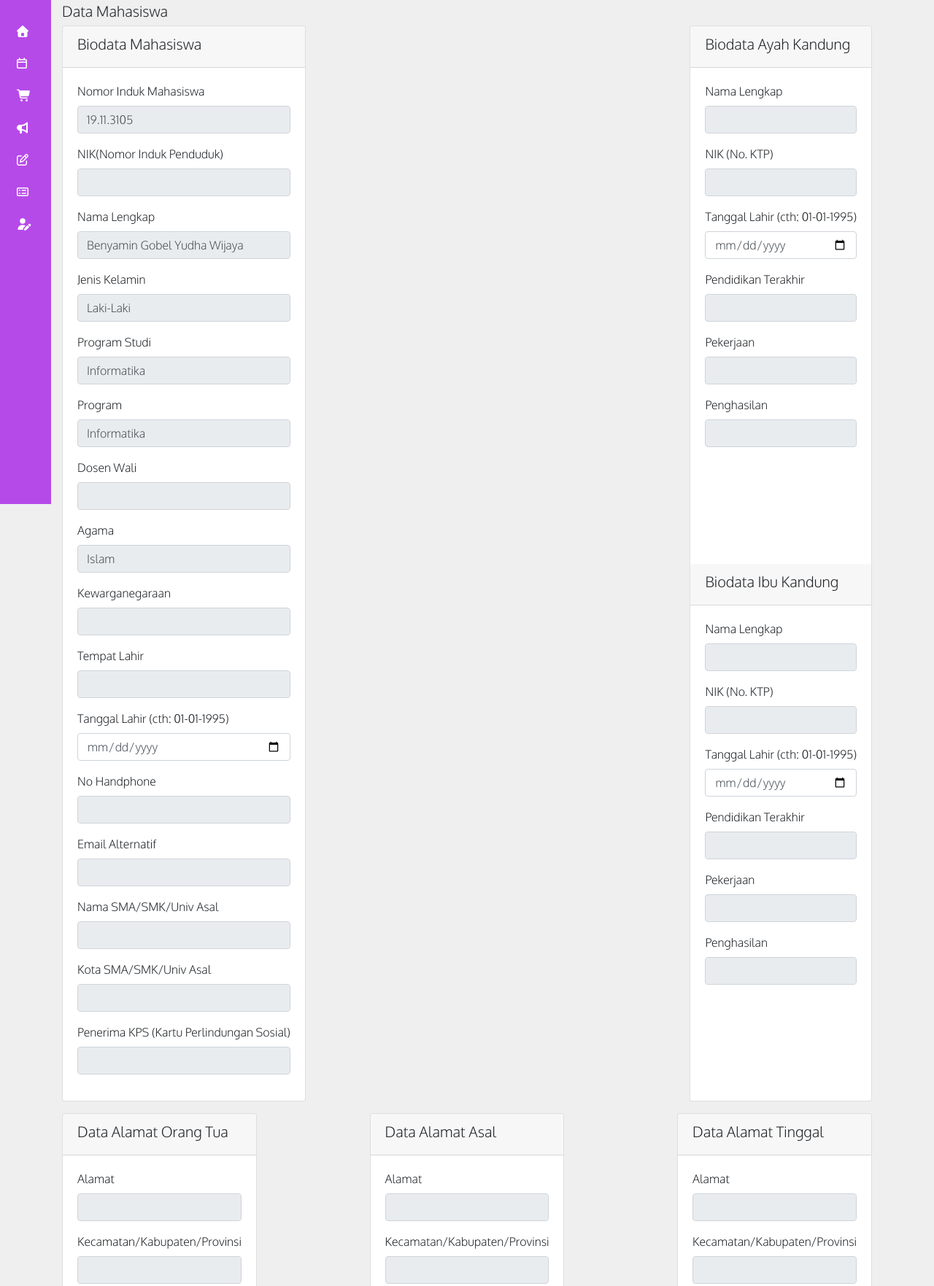
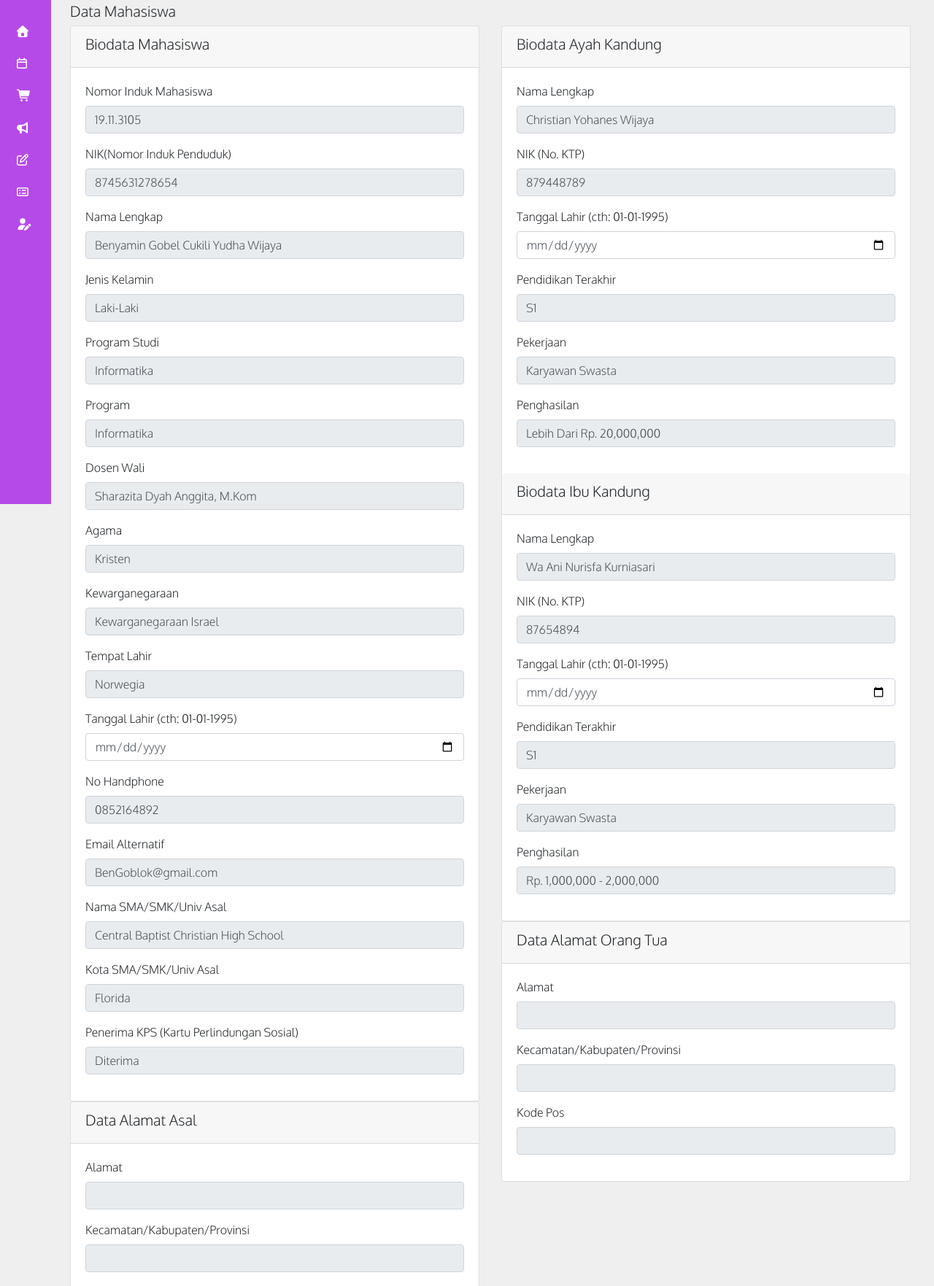
Before and after one commit to fillajunior/Fp, a plain HTML site: page Profile.html in a window 1280 px wide. Shown: the part 109-1872 px from the top of the page at 73% size. Drawn offline with Linux system fonts and the light colour scheme; a web font is replaced by a local one.

Commit message:
update 27/07/21

```diff
--- a/Profile.html
+++ b/Profile.html
@@ -10,8 +10,6 @@
     <link href="https://fonts.googleapis.com/css?family=Poppins:300,400,500&display=swap" rel="stylesheet">
 
     <link href="https://fonts.googleapis.com/css?family=Source+Serif+Pro:400,600&display=swap" rel="stylesheet">
-
-    <link rel="icon" type="image/png" href="https://amikom.ac.id/template/assets_dashboard/img/amikom.png" />
 
     <link rel="stylesheet" href="fonts/icomoon/style.css">
 
@@ -40,7 +38,6 @@
             </ul>
         </div>
         <div class="side-inner">
-
             <div class="logo-wrap">
                 <div class="logo">
                     <img src="https://fotomhs.amikom.ac.id/2019/19_11_3105.jpg" class="rounded-circle" alt="..."
@@ -48,7 +45,6 @@
                 </div>
                 <span class="logo-text">Dashboard</span>
             </div>
-
             <div class="nav-menu">
                 <ul>
                     <li class="active"><a href="dashboard.html" class="d-flex align-items-center"><i
@@ -73,26 +69,26 @@
     </aside>
     <main>
         <div class="site-section">
-            <div class="container">
+            <div class="containers">
                 <h5>Data Mahasiswa</h5>
-                <div class=" d-flex justify-content-between">
-                    <div class="card Biodata align-self-stretch">
+                <div class="row">
+                    <div class="col-6">
+                        <div class="card">
                             <div class="card-header">
                                 <h5>Biodata Mahasiswa</h5>
                             </div>
-                        <div class="col-sm-12 col-md-12 card-body card-padding p-t-20">
+                            <div class="card-body">
                                 <div class="form-group">
                                     <label for="Nim">Nomor Induk Mahasiswa</label>
                                     <input type="text" class="form-control" id="Nim" readonly value="19.11.3105">
                                 </div>
                                 <div class="form-group">
                                     <label for="Nim">NIK(Nomor Induk Penduduk)</label>
-                                <input type="text" class="form-control" id="Nik" readonly value="">
+                                    <input type="text" class="form-control" id="Nik" readonly value="8745631278654">
                                 </div>
                                 <div class="form-group">
                                     <label for="Nama Lengkap">Nama Lengkap</label>
-                                <input type="text" class="form-control" id="Nama Lengkap" readonly
-                                    value="Benyamin Gobel Yudha Wijaya">
+                                    <input type="text" class="form-control" id="Nama Lengkap" readonly value="Benyamin Gobel Cukili Yudha Wijaya">
                                 </div>
                                 <div class="form-group">
                                     <label for="Jenis Kelamin">Jenis Kelamin</label>
@@ -108,19 +104,19 @@
                                 </div>
                                 <div class="form-group">
                                     <label for="Dosen Wali">Dosen Wali</label>
-                                <input type="text" class="form-control" id="Dosen Wali" readonly>
+                                    <input type="text" class="form-control" id="Dosen Wali" readonly value="Sharazita Dyah Anggita, M.Kom">
                                 </div>
                                 <div class="form-group">
                                     <label for="Agama">Agama</label>
-                                <input type="text" class="form-control" id="Agama" readonly value="Islam">
+                                    <input type="text" class="form-control" id="Agama" readonly value="Kristen">
                                 </div>
                                 <div class="form-group">
                                     <label for="Kewarganegaraan ">Kewarganegaraan </label>
-                                <input type="text" class="form-control" id="Kewarganegaraan " readonly>
+                                    <input type="text" class="form-control" id="Kewarganegaraan " readonly value="Kewarganegaraan Israel">
                                 </div>
                                 <div class="form-group">
                                     <label for="Tempat Lahir">Tempat Lahir</label>
-                                <input type="text" class="form-control" id="Tempat Lahir" readonly>
+                                    <input type="text" class="form-control" id="Tempat Lahir" readonly value="Norwegia">
                                 </div>
                                 <div class="form-group">
                                     <label for="Tanggal Lahir (cth: 01-01-1995)">Tanggal Lahir (cth: 01-01-1995)</label>
@@ -128,110 +124,27 @@
                                 </div>
                                 <div class="form-group">
                                     <label for="No Handphone ">No Handphone </label>
-                                <input type="text" class="form-control" id="No Handphone " readonly>
+                                    <input type="text" class="form-control" id="No Handphone " readonly value="0852164892">
                                 </div>
                                 <div class="form-group">
                                     <label for="Email Alternatif ">Email Alternatif </label>
-                                <input type="text" class="form-control" id="Email Alternatif " readonly>
+                                    <input type="text" class="form-control" id="Email Alternatif " readonly value="BenGoblok@gmail.com">
                                 </div>
                                 <div class="form-group">
                                     <label for="Nama SMA/SMK/Univ Asal ">Nama SMA/SMK/Univ Asal </label>
-                                <input type="text" class="form-control" id="Nama SMA/SMK/Univ Asal " readonly>
+                                    <input type="text" class="form-control" id="Nama SMA/SMK/Univ Asal " readonly value="Central Baptist Christian High School">
                                 </div>
                                 <div class="form-group">
                                     <label for="Kota SMA/SMK/Univ Asal ">Kota SMA/SMK/Univ Asal </label>
-                                <input type="text" class="form-control" id="Kota SMA/SMK/Univ Asal " readonly>
+                                    <input type="text" class="form-control" id="Kota SMA/SMK/Univ Asal " readonly value="Florida">
                                 </div>
                                 <div class="form-group">
-                                <label for="Penerima KPS (Kartu Perlindungan Sosial) ">Penerima KPS (Kartu Perlindungan
-                                    Sosial) </label>
-                                <input type="text" class="form-control" id="Penerima KPS (Kartu Perlindungan Sosial)"
-                                    readonly>
+                                    <label for="Penerima KPS (Kartu Perlindungan Sosial) ">Penerima KPS (Kartu Perlindungan Sosial) </label>
+                                    <input type="text" class="form-control" id="Penerima KPS (Kartu Perlindungan Sosial)" readonly value="Diterima">
                                 </div>
                             </div>
                         </div>
-                    <div class="card Biodata">
-                        <div class="card-header">
-                            <h5>Biodata Ayah Kandung</h5>
-                        </div>
-                        <div class="col-sm-12 col-md-12 card-body card-padding p-t-20">
-                            <div class="form-group">
-                                <label for="Nama Lengkap">Nama Lengkap</label>
-                                <input type="text" class="form-control" id="Nama Lengkap" readonly>
-                            </div>
-                            <div class="form-group">
-                                <label for="NIK (No. KTP)">NIK (No. KTP)</label>
-                                <input type="text" class="form-control" id="NIK (No. KTP)" readonly>
-                            </div>
-                            <div class="form-group">
-                                <label for="Tanggal Lahir (cth: 01-01-1995)">Tanggal Lahir (cth: 01-01-1995)</label>
-                                <input type="date" class="form-control" id="Tanggal Lahir (cth: 01-01-1995)">
-                            </div>
-                            <div class="form-group">
-                                <label for="Pendidikan Terakhir">Pendidikan Terakhir</label>
-                                <input type="text" class="form-control" id="Pendidikan Terakhir" readonly>
-                            </div>
-                            <div class="form-group">
-                                <label for="Pekerjaan ">Pekerjaan </label>
-                                <input type="text" class="form-control" id="Pekerjaan " readonly>
-                            </div>
-                            <div class="form-group">
-                                <label for="Penghasilan ">Penghasilan </label>
-                                <input type="text" class="form-control" id="Penghasilan " readonly>
-                            </div>
-                        </div>
-                        <div class="card-header rounded-top">
-                            <h5>Biodata Ibu Kandung</h5>
-                        </div>
-                        <div class="col-sm-12 col-md-12 card-body card-padding p-t-20">
-                            <div class="form-group">
-                                <label for="Nama Lengkap">Nama Lengkap</label>
-                                <input type="text" class="form-control" id="Nama Lengkap" readonly>
-                            </div>
-                            <div class="form-group">
-                                <label for="NIK (No. KTP)">NIK (No. KTP)</label>
-                                <input type="text" class="form-control" id="NIK (No. KTP)" readonly>
-                            </div>
-                            <div class="form-group">
-                                <label for="Tanggal Lahir (cth: 01-01-1995)">Tanggal Lahir (cth: 01-01-1995)</label>
-                                <input type="date" class="form-control" id="Tanggal Lahir (cth: 01-01-1995)">
-                            </div>
-                            <div class="form-group">
-                                <label for="Pendidikan Terakhir">Pendidikan Terakhir</label>
-                                <input type="text" class="form-control" id="Pendidikan Terakhir" readonly>
-                            </div>
-                            <div class="form-group">
-                                <label for="Pekerjaan ">Pekerjaan </label>
-                                <input type="text" class="form-control" id="Pekerjaan " readonly>
-                            </div>
-                            <div class="form-group">
-                                <label for="Penghasilan ">Penghasilan </label>
-                                <input type="text" class="form-control" id="Penghasilan " readonly>
-                            </div>
-                        </div>
 
-                    </div>
-                </div>
-                <div class="d-flex justify-content-between mt-3">
-                    <div class="card Alamat">
-                        <div class="card-header">
-                            <h5>Data Alamat Orang Tua</h5>
-                        </div>
-                        <div class="col-sm-12 col-md-12 card-body card-padding p-t-20">
-                            <div class="form-group">
-                                <label for="Alamat">Alamat</label>
-                                <input type="text" class="form-control" id="Alamat" readonly>
-                            </div>
-                            <div class="form-group">
-                                <label for="Kecamatan/Kabupaten/Provinsi">Kecamatan/Kabupaten/Provinsi</label>
-                                <input type="text" class="form-control" id="Kecamatan/Kabupaten/Provinsi" readonly>
-                            </div>
-                            <div class="form-group">
-                                <label for="Kode Pos">Kode Pos</label>
-                                <input type="text" class="form-control" id="Kode Pos" readonly>
-                            </div>
-                        </div>
-                    </div>
                         <div class="card Alamat">
                             <div class="card-header">
                                 <h5>Data Alamat Asal</h5>
@@ -251,6 +164,7 @@
                                 </div>
                             </div>
                         </div>
+
                         <div class="card Alamat">
                             <div class="card-header">
                                 <h5>Data Alamat Tinggal</h5>
@@ -271,15 +185,96 @@
                             </div>
                         </div>
                     </div>
+                    <div class="col-6">
+                        <div class="card">
+                            <div class="card-header">
+                                <h5>Biodata Ayah Kandung</h5>
+                            </div>
+                            <div class="col-sm-12 col-md-12 card-body card-padding p-t-20">
+                                <div class="form-group">
+                                    <label for="Nama Lengkap">Nama Lengkap</label>
+                                    <input type="text" class="form-control" id="Nama Lengkap" readonly value="Christian Yohanes Wijaya">
+                                </div>
+                                <div class="form-group">
+                                    <label for="NIK (No. KTP)">NIK (No. KTP)</label>
+                                    <input type="text" class="form-control" id="NIK (No. KTP)" readonly value="879448789">
+                                </div>
+                                <div class="form-group">
+                                    <label for="Tanggal Lahir (cth: 01-01-1995)">Tanggal Lahir (cth: 01-01-1995)</label>
+                                    <input type="date" class="form-control" id="Tanggal Lahir (cth: 01-01-1995)">
+                                </div>
+                                <div class="form-group">
+                                    <label for="Pendidikan Terakhir">Pendidikan Terakhir</label>
+                                    <input type="text" class="form-control" id="Pendidikan Terakhir" readonly value="S1">
+                                </div>
+                                <div class="form-group">
+                                    <label for="Pekerjaan ">Pekerjaan </label>
+                                    <input type="text" class="form-control" id="Pekerjaan " readonly value="Karyawan Swasta">
+                                </div>
+                                <div class="form-group">
+                                    <label for="Penghasilan ">Penghasilan </label>
+                                    <input type="text" class="form-control" id="Penghasilan " readonly value="Lebih Dari Rp. 20,000,000">
+                                </div>
+                            </div>
+                            <div class="card-header rounded-top">
+                                <h5>Biodata Ibu Kandung</h5>
+                            </div>
+                            <div class="col-sm-12 col-md-12 card-body card-padding p-t-20">
+                                <div class="form-group">
+                                    <label for="Nama Lengkap">Nama Lengkap</label>
+                                    <input type="text" class="form-control" id="Nama Lengkap" readonly value="Wa Ani Nurisfa Kurniasari">
+                                </div>
+                                <div class="form-group">
+                                    <label for="NIK (No. KTP)">NIK (No. KTP)</label>
+                                    <input type="text" class="form-control" id="NIK (No. KTP)" readonly value="87654894">
+                                </div>
+                                <div class="form-group">
+                                    <label for="Tanggal Lahir (cth: 01-01-1995)">Tanggal Lahir (cth: 01-01-1995)</label>
+                                    <input type="date" class="form-control" id="Tanggal Lahir (cth: 01-01-1995)">
+                                </div>
+                                <div class="form-group">
+                                    <label for="Pendidikan Terakhir">Pendidikan Terakhir</label>
+                                    <input type="text" class="form-control" id="Pendidikan Terakhir" readonly value="S1">
+                                </div>
+                                <div class="form-group">
+                                    <label for="Pekerjaan ">Pekerjaan </label>
+                                    <input type="text" class="form-control" id="Pekerjaan " readonly value="Karyawan Swasta">
+                                </div>
+                                <div class="form-group">
+                                    <label for="Penghasilan ">Penghasilan </label>
+                                    <input type="text" class="form-control" id="Penghasilan " readonly value="Rp. 1,000,000 - 2,000,000">
+                                </div>
+                            </div>
+                        </div>
+
+                        <div class="card Alamat">
+                            <div class="card-header">
+                                <h5>Data Alamat Orang Tua</h5>
+                            </div>
+                            <div class="col-sm-12 col-md-12 card-body card-padding p-t-20">
+                                <div class="form-group">
+                                    <label for="Alamat">Alamat</label>
+                                    <input type="text" class="form-control" id="Alamat" readonly value="">
+                                </div>
+                                <div class="form-group">
+                                    <label for="Kecamatan/Kabupaten/Provinsi">Kecamatan/Kabupaten/Provinsi</label>
+                                    <input type="text" class="form-control" id="Kecamatan/Kabupaten/Provinsi" readonly>
+                                </div>
+                                <div class="form-group">
+                                    <label for="Kode Pos">Kode Pos</label>
+                                    <input type="text" class="form-control" id="Kode Pos" readonly>
+                                </div>
+                            </div>
+                        </div>
+                    </div>
+                </div>
             </div>
         </div>
     </main>
 
-    <!-- Script -->
     <script src="js/jquery-3.6.0.min.js"></script>
-    <script src="js/owl.carousel.min.js"></script>
+    <script src="js/popper.min.js"></script>
     <script src="js/bootstrap.min.js"></script>
-    <script src="js/popper.min.js"></script>
     <script src="js/main2.js"></script>
     <script src="js/all.js"></script>
 </body>
--- a/css/style.css
+++ b/css/style.css
@@ -8,9 +8,6 @@
   font-size: 55pt;
   text-align: left;
 
-}
-.BioData{
-  width: 300px;
 }
 
 .ItemPembayaran input[type="radio"] {
```
Also changed, not shown: jadwal1.html (+26 -26 lines), ujian.html (+1 -1 lines). Lines whose indentation alone changed are shown as unchanged.
